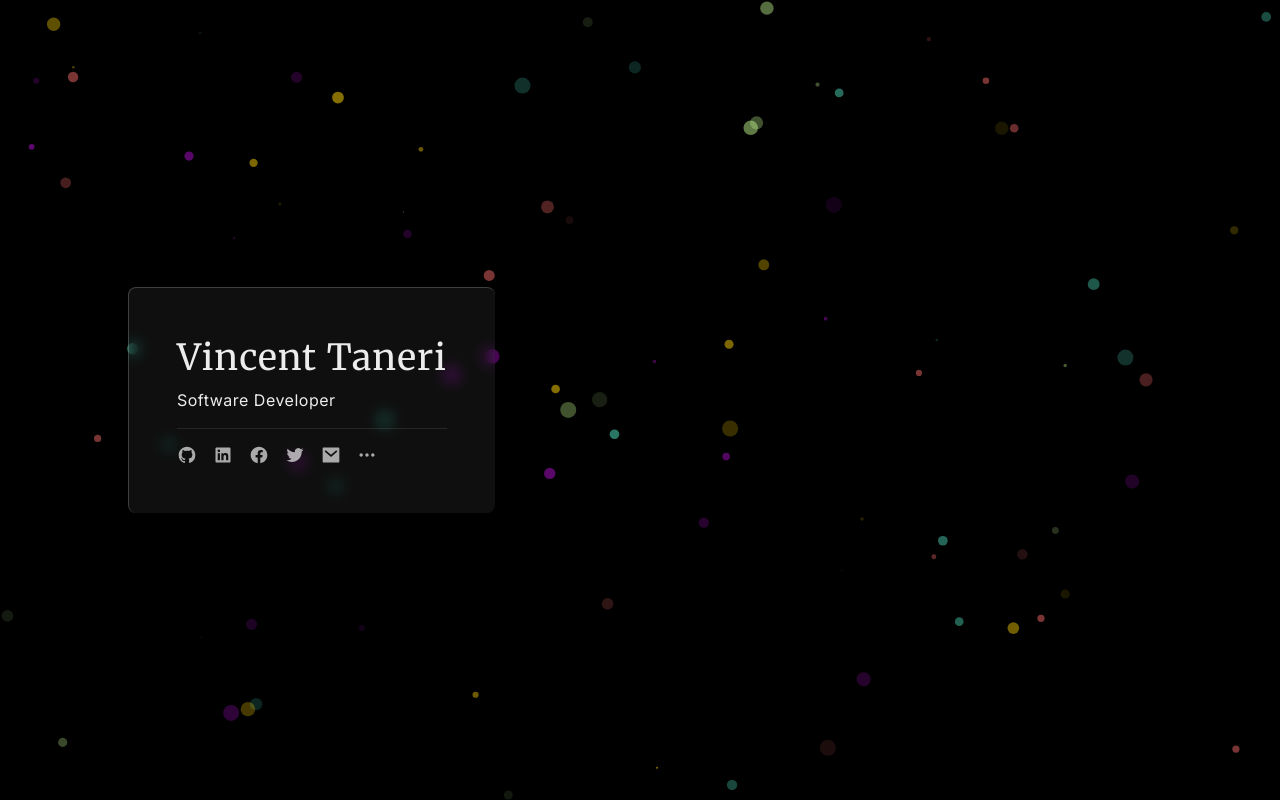
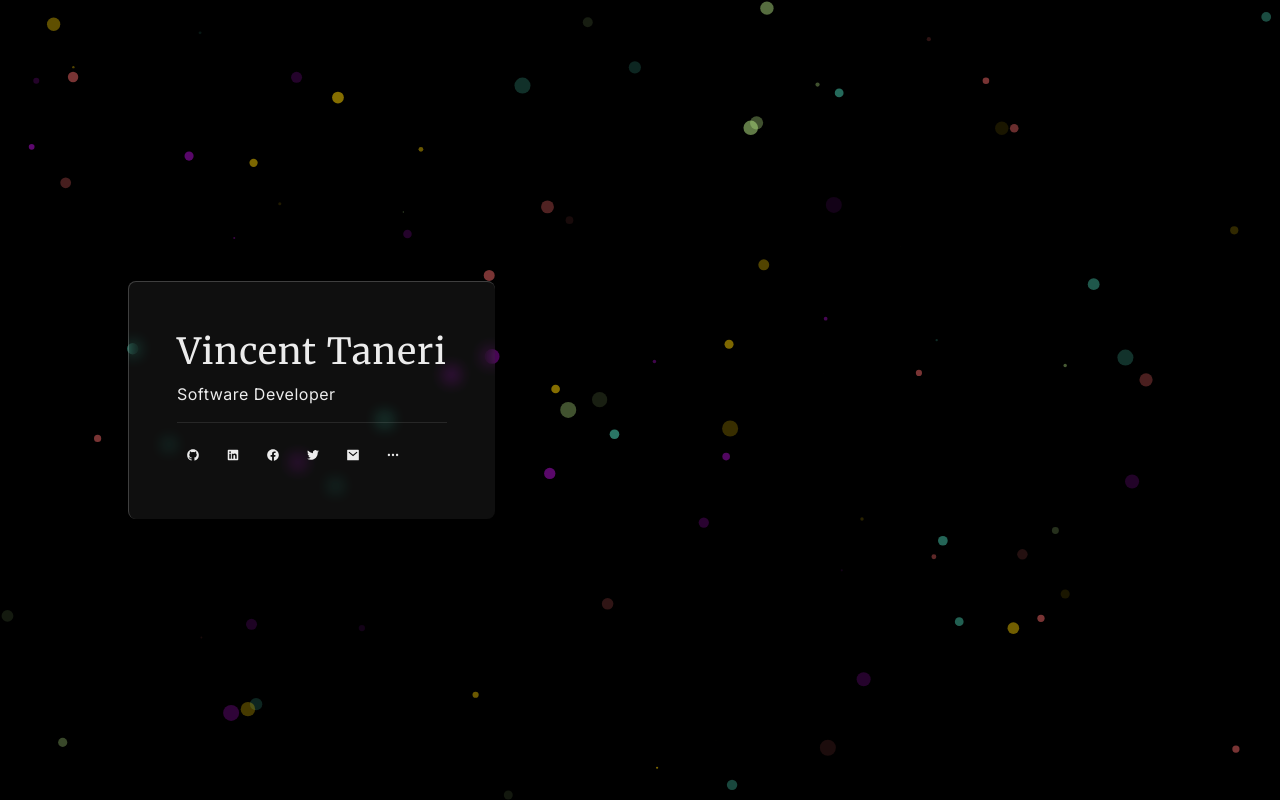
Before and after one commit to tanerijun/vitaneri-v1, a Next.js app: page / in a window 1280 px wide. Built offline with nearby package versions, Linux system fonts and the light colour scheme.

Commit message:
Redo the LinkIcons

```diff
--- a/pages/index.tsx
+++ b/pages/index.tsx
@@ -1,27 +1,9 @@
 import type { NextPage } from 'next';
 import Head from 'next/head';
 import Image from 'next/image';
-import {
-  Box,
-  Center,
-  Divider,
-  Heading,
-  HStack,
-  Icon,
-  Link,
-  Text,
-  VStack,
-} from '@chakra-ui/react';
-import {
-  RiGithubFill,
-  RiFacebookCircleFill,
-  RiTwitterFill,
-  RiLinkedinBoxFill,
-  RiMailFill,
-  RiMoreFill,
-} from 'react-icons/ri';
+import { Center, Divider, Heading, Text, VStack } from '@chakra-ui/react';
 import ParticlesBackground from '../src/components/ParticlesBackground';
-import LinkIcon from '../src/components/LinkIcon';
+import LinkIcons from '../src/components/LinkIcon';
 
 const Home: NextPage = () => {
   return (
@@ -63,30 +45,7 @@ const Home: NextPage = () => {
               Software Developer
             </Text>
           </VStack>
-          <HStack spacing={4}>
-            <LinkIcon
-              href="https://github.com/tanerijun"
-              icon={RiGithubFill}
-              name="Github"
-            />
-            <LinkIcon href="#" icon={RiLinkedinBoxFill} name="LinkedIn" />
-            <LinkIcon
-              href="https://www.facebook.com/VinceTaneri/"
-              icon={RiFacebookCircleFill}
-              name="Facebook"
-            />
-            <LinkIcon
-              href="https://twitter.com/tanerivince"
-              icon={RiTwitterFill}
-              name="Twitter"
-            />
-            <LinkIcon
-              href="mailto:tanerivince@gmail.com"
-              icon={RiMailFill}
-              name="Email"
-            />
-            <LinkIcon href="#" icon={RiMoreFill} name="About Me" />
-          </HStack>
+          <LinkIcons />
         </VStack>
       </Center>
     </>
--- a/src/components/LinkIcon/index.tsx
+++ b/src/components/LinkIcon/index.tsx
@@ -1,32 +1,171 @@
-import { Icon, Link, Tooltip } from '@chakra-ui/react';
+import {
+  Box,
+  Button,
+  Center,
+  Icon,
+  IconButton,
+  Link,
+  Tooltip,
+  Popover,
+  PopoverTrigger,
+  PopoverContent,
+  PopoverArrow,
+  PopoverCloseButton,
+  PopoverHeader,
+  PopoverBody,
+  HStack,
+} from '@chakra-ui/react';
 import { IconType } from 'react-icons/lib';
+import { ReactElement } from 'react';
+import {
+  RiGithubFill,
+  RiFacebookCircleFill,
+  RiTwitterFill,
+  RiLinkedinBoxFill,
+  RiMailFill,
+  RiMoreFill,
+} from 'react-icons/ri';
 
 interface LinkIconProp {
   href?: string;
-  icon: IconType;
+  icon: ReactElement;
   name: string;
 }
 
-const LinkIcon = ({ href, icon, name }: LinkIconProp) => {
-  // TODO: If icon === RiMailFill (have to import this),
-  // the icon should act as a button that open a popover asking the user to contact me with mailto and a button to copy email
+// const LinkIcon = ({ href, icon, name }: LinkIconProp) => {
+//   if (name === 'Email') {
+//     // the icon should act as a button that open a popover asking the user to contact me with mailto and a button to copy email
+//     return (
+//       <Popover>
+//         <Tooltip label={name} fontSize="sm" bg="transparent" color="gray.200">
+//           <Center cursor="pointer" tabIndex={0}>
+//             <PopoverTrigger>
+//               <Icon
+//                 as={icon}
+//                 h={5}
+//                 w={5}
+//                 opacity={0.7}
+//                 _hover={{ opacity: 1 }}
+//               />
+//             </PopoverTrigger>
+//           </Center>
+//         </Tooltip>
+//         <PopoverContent>
+//           <PopoverArrow />
+//           <PopoverCloseButton />
+//           <PopoverHeader>Test</PopoverHeader>
+//           <PopoverBody>Test</PopoverBody>
+//         </PopoverContent>
+//       </Popover>
+//     );
+//   }
 
-  // TODO: If icon === RiMoreFill (have to import this),
-  // the icon should act as a button that open a modal/drawer to more info about me
+// TODO: If icon === RiMoreFill (have to import this),
+// the icon should act as a button that open a modal/drawer to more info about me
 
+// return (
+//   <Tooltip label={name} fontSize="sm" bg="transparent" color="gray.200">
+//     <Link
+//       href={href}
+//       target="_blank"
+//       display="flex"
+//       alignItems="center"
+//       justifyContent="center"
+//     >
+//       <Icon as={icon} h={5} w={5} opacity={0.7} _hover={{ opacity: 1 }} />
+//     </Link>
+//   </Tooltip>
+// );
+
+//   return <IconButton aria-label={name} icon={icon} />;
+// };
+
+const EmailIcon = () => {
   return (
-    <Tooltip label={name} fontSize="sm" bg="transparent" color="gray.200">
-      <Link
-        href={href}
-        target="_blank"
-        display="flex"
-        alignItems="center"
-        justifyContent="center"
-      >
-        <Icon as={icon} h={5} w={5} opacity={0.7} _hover={{ opacity: 1 }} />
-      </Link>
-    </Tooltip>
+    <Popover>
+      <Tooltip label="Email" fontSize="sm" bg="transparent" color="gray.200">
+        <Box>
+          <PopoverTrigger>
+            <IconButton
+              aria-label="Email Me"
+              icon={<RiMailFill />}
+              variant="ghost"
+              size="sm"
+            />
+          </PopoverTrigger>
+        </Box>
+      </Tooltip>
+      <PopoverContent bg="blackAlpha.100">
+        <PopoverArrow bg="blackAlpha.100" />
+        <PopoverCloseButton />
+        <PopoverHeader>Confirmation!</PopoverHeader>
+        <PopoverBody>Are you sure you want to have that milkshake?</PopoverBody>
+      </PopoverContent>
+    </Popover>
   );
 };
 
-export default LinkIcon;
+const LinkIcons = () => {
+  return (
+    <HStack>
+      <Tooltip label="Github" fontSize="sm" bg="transparent" color="gray.200">
+        <IconButton
+          as="a"
+          href="#"
+          target="_blank"
+          aria-label="Github Profile"
+          icon={<RiGithubFill />}
+          variant="ghost"
+          size="sm"
+        />
+      </Tooltip>
+      <Tooltip label="LinkedIn" fontSize="sm" bg="transparent" color="gray.200">
+        <IconButton
+          as="a"
+          href="#"
+          target="_blank"
+          aria-label="LinkedIn Profile"
+          icon={<RiLinkedinBoxFill />}
+          variant="ghost"
+          size="sm"
+        />
+      </Tooltip>
+      <Tooltip label="Facebook" fontSize="sm" bg="transparent" color="gray.200">
+        <IconButton
+          as="a"
+          href="#"
+          target="_blank"
+          aria-label="Facebook Profile"
+          icon={<RiFacebookCircleFill />}
+          variant="ghost"
+          size="sm"
+        />
+      </Tooltip>
+      <Tooltip label="Twitter" fontSize="sm" bg="transparent" color="gray.200">
+        <IconButton
+          as="a"
+          href="#"
+          target="_blank"
+          aria-label="Twitter Profile"
+          icon={<RiTwitterFill />}
+          variant="ghost"
+          size="sm"
+        />
+      </Tooltip>
+      <EmailIcon />
+      <Tooltip label="About Me" fontSize="sm" bg="transparent" color="gray.200">
+        <IconButton
+          as="a"
+          href="#"
+          target="_blank"
+          aria-label="About Me"
+          icon={<RiMoreFill />}
+          variant="ghost"
+          size="sm"
+        />
+      </Tooltip>
+    </HStack>
+  );
+};
+
+export default LinkIcons;
--- a/src/theme/index.ts
+++ b/src/theme/index.ts
@@ -4,7 +4,7 @@ import {
   // withDefaultColorScheme,
   type ThemeConfig,
 } from '@chakra-ui/react';
-import { mode } from '@chakra-ui/theme-tools';
+// import { mode } from '@chakra-ui/theme-tools';
 
 // const styles = {
 //   global: (props: any) => ({
```
